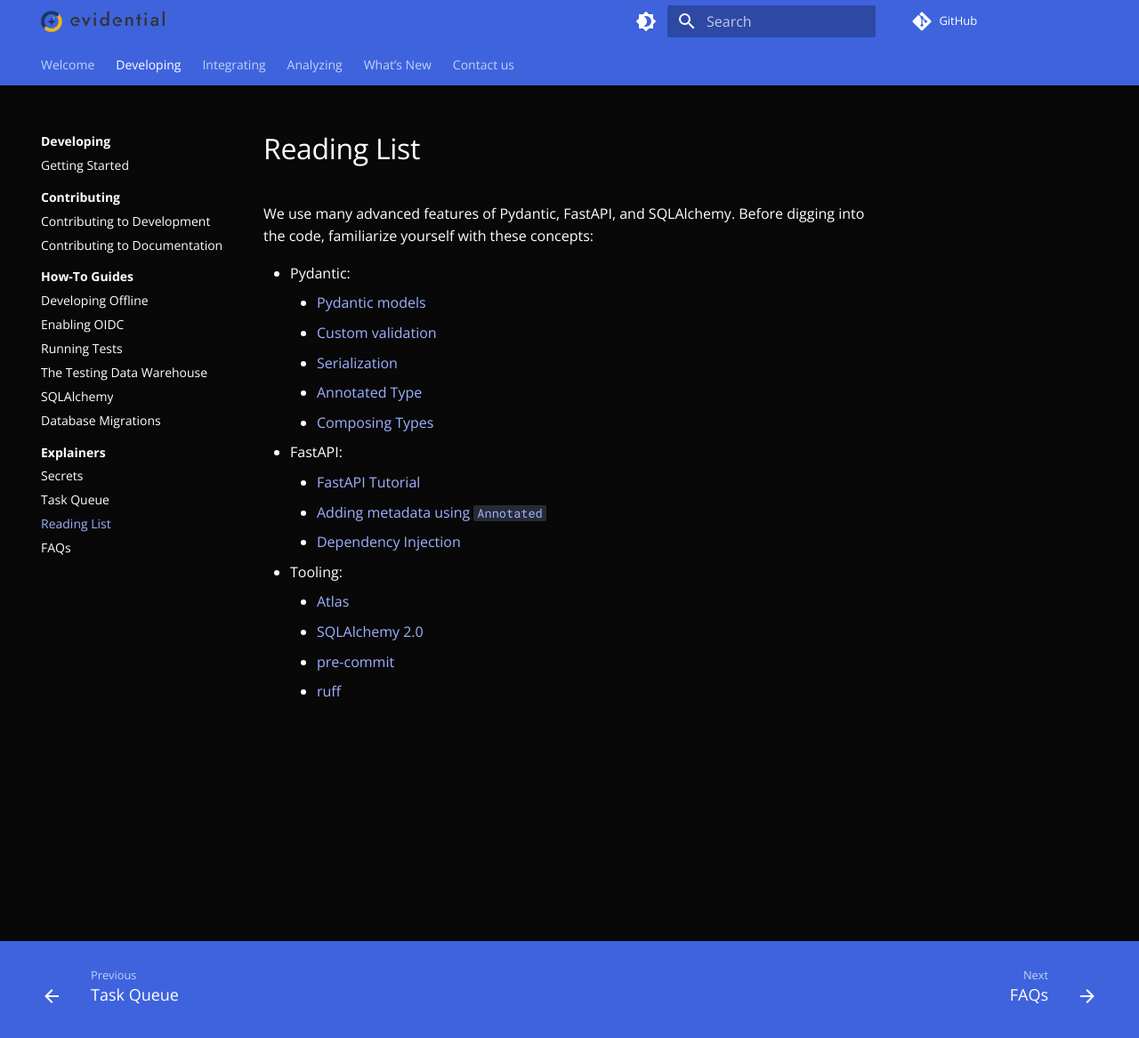
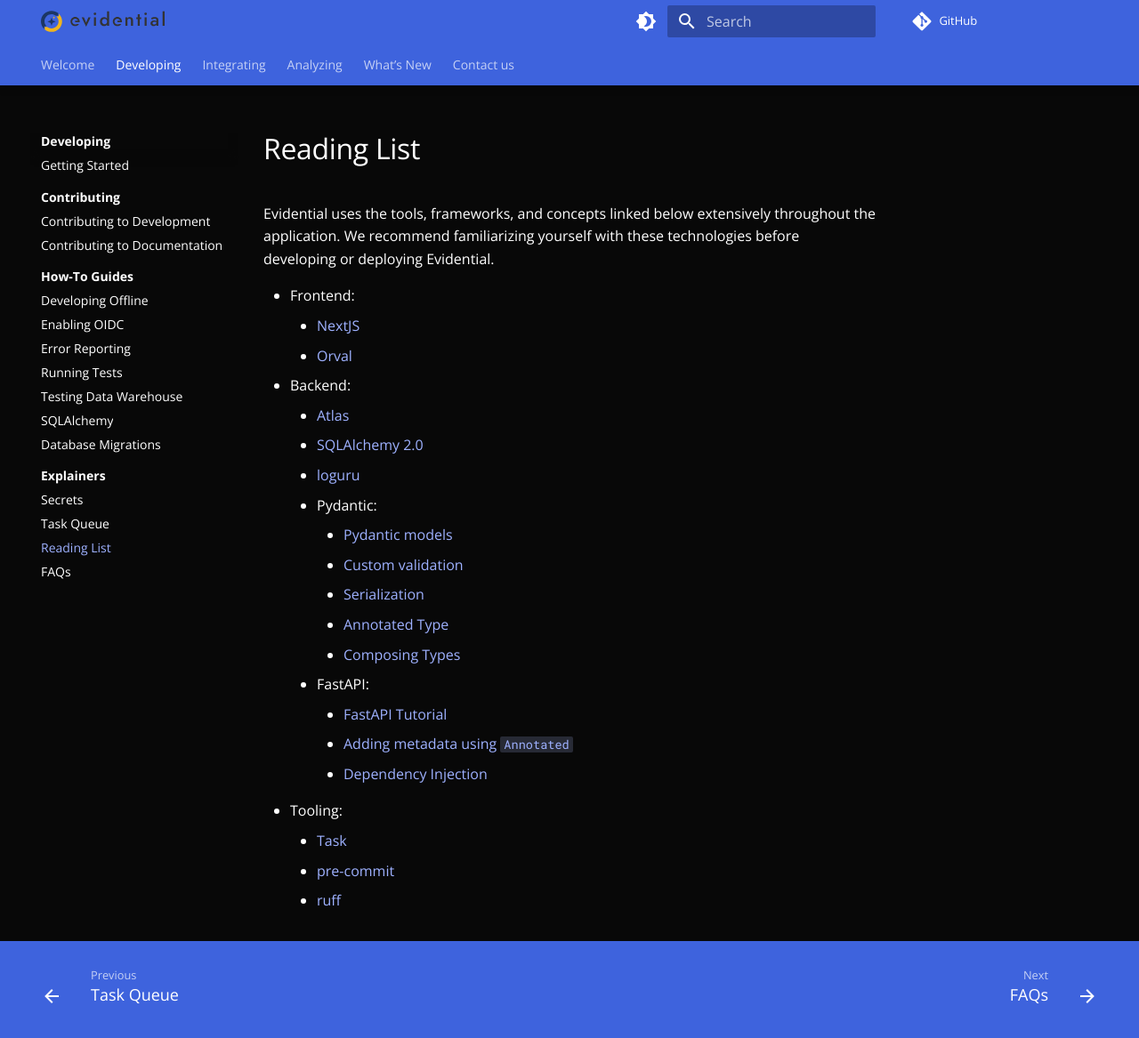
Before and after one commit to agency-fund/evidential-docs, an MkDocs documentation site: the page built from docs/development/reading-list.md, in a window 1280 px wide and 1180 px high. Shown: the top 1167 px of the window at 89% size. Built offline with MkDocs 1.6.1 and Material for MkDocs 9.7.7, drawn with Linux system fonts in a browser that asks for light colours; comment, search, counter and statistics services are not loaded.

```diff
--- a/docs/development/reading-list.md
+++ b/docs/development/reading-list.md
@@ -1,20 +1,26 @@
 # Reading List
 
-We use many advanced features of Pydantic, FastAPI, and SQLAlchemy. Before digging into the code, familiarize yourself
-with these concepts:
+Evidential uses the tools, frameworks, and concepts linked below extensively throughout the application. We recommend
+familiarizing yourself with these technologies before developing or deploying Evidential.
 
-- Pydantic:
-    - [Pydantic models](https://docs.pydantic.dev/2.11/concepts/models/)
-    - [Custom validation](https://docs.pydantic.dev/2.11/concepts/validators/)
-    - [Serialization](https://docs.pydantic.dev/2.11/concepts/serialization/)
-    - [Annotated Type](https://docs.pydantic.dev/2.11/concepts/fields/#using-annotated)
-    - [Composing Types](https://docs.pydantic.dev/2.11/concepts/types/#composing-types-via-annotated)
-- FastAPI:
-    - [FastAPI Tutorial](https://fastapi.tiangolo.com/tutorial/first-steps/)
-    - [Adding metadata using `Annotated`](https://fastapi.tiangolo.com/python-types/#type-hints-with-metadata-annotations)
-    - [Dependency Injection](https://fastapi.tiangolo.com/tutorial/dependencies/)
-- Tooling:
+- Frontend:
+    - [NextJS](https://nextjs.org/)
+    - [Orval](https://orval.dev/)
+- Backend:
     - [Atlas](https://atlasgo.io/)
     - [SQLAlchemy 2.0](https://docs.sqlalchemy.org/en/20/tutorial/index.html)
+    - [loguru](https://github.com/Delgan/loguru)
+    - Pydantic:
+        - [Pydantic models](https://docs.pydantic.dev/2.11/concepts/models/)
+        - [Custom validation](https://docs.pydantic.dev/2.11/concepts/validators/)
+        - [Serialization](https://docs.pydantic.dev/2.11/concepts/serialization/)
+        - [Annotated Type](https://docs.pydantic.dev/2.11/concepts/fields/#using-annotated)
+        - [Composing Types](https://docs.pydantic.dev/2.11/concepts/types/#composing-types-via-annotated)
+    - FastAPI:
+        - [FastAPI Tutorial](https://fastapi.tiangolo.com/tutorial/first-steps/)
+        - [Adding metadata using `Annotated`](https://fastapi.tiangolo.com/python-types/#type-hints-with-metadata-annotations)
+        - [Dependency Injection](https://fastapi.tiangolo.com/tutorial/dependencies/)
+- Tooling:
+    - [Task](https://taskfile.dev/)
     - [pre-commit](https://pre-commit.com/)
     - [ruff](https://github.com/astral-sh/ruff)
--- a/mkdocs.yaml
+++ b/mkdocs.yaml
@@ -89,6 +89,7 @@ nav:
       - How-To Guides:
           - development/airplane-mode.md
           - development/enabling-oidc.md
+          - development/error-reporting.md
           - development/testing.md
           - development/updating-testing-dwh.md
           - development/sqlalchemy.md
```
Also changed, not shown: docs/development/error-reporting.md (added, +11 -0 lines), docs/development/faq.md (+4 -4 lines), docs/development/getting-started-dev.md (+29 -5 lines), docs/development/updating-testing-dwh.md (+1 -1 lines).
